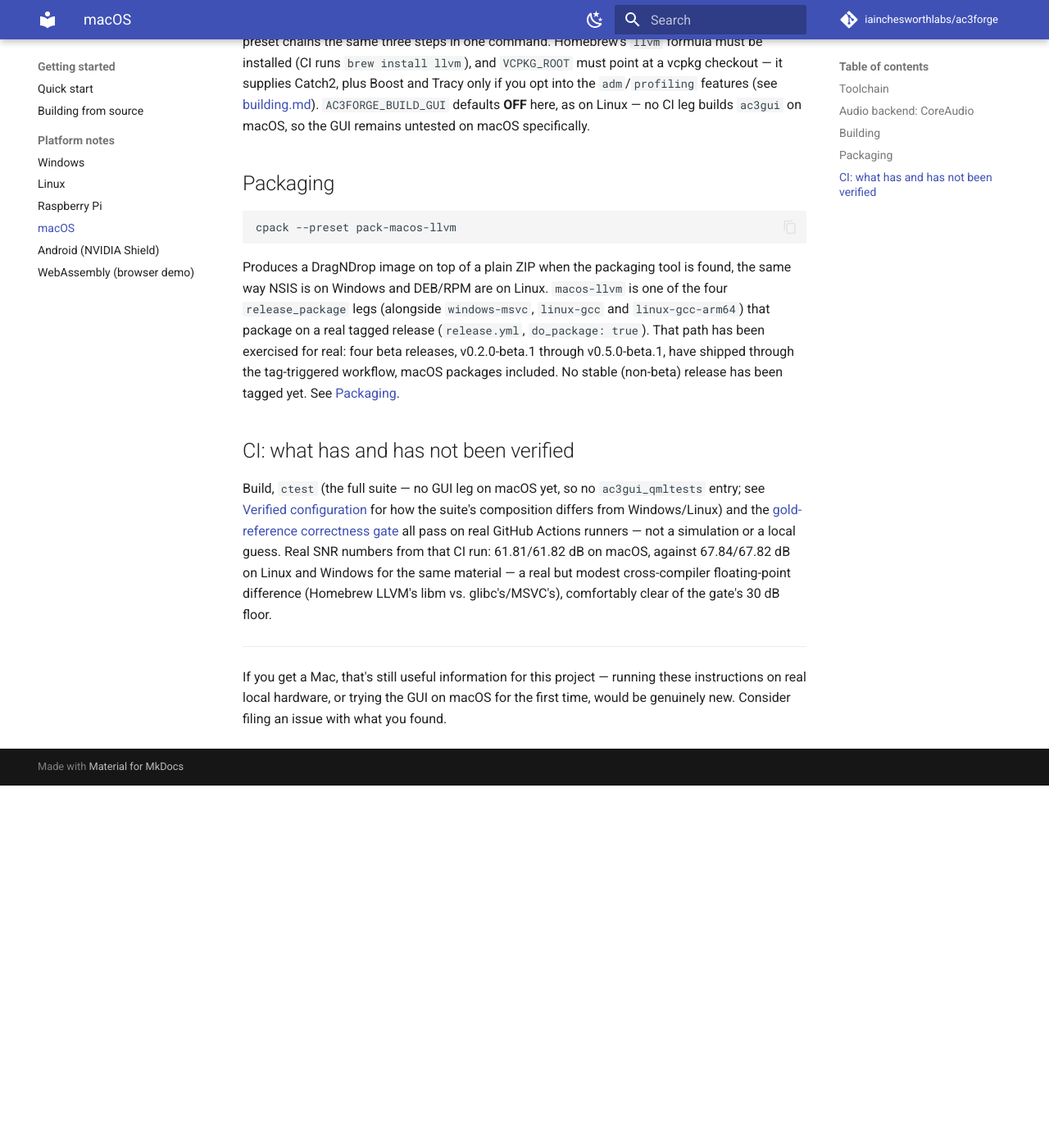
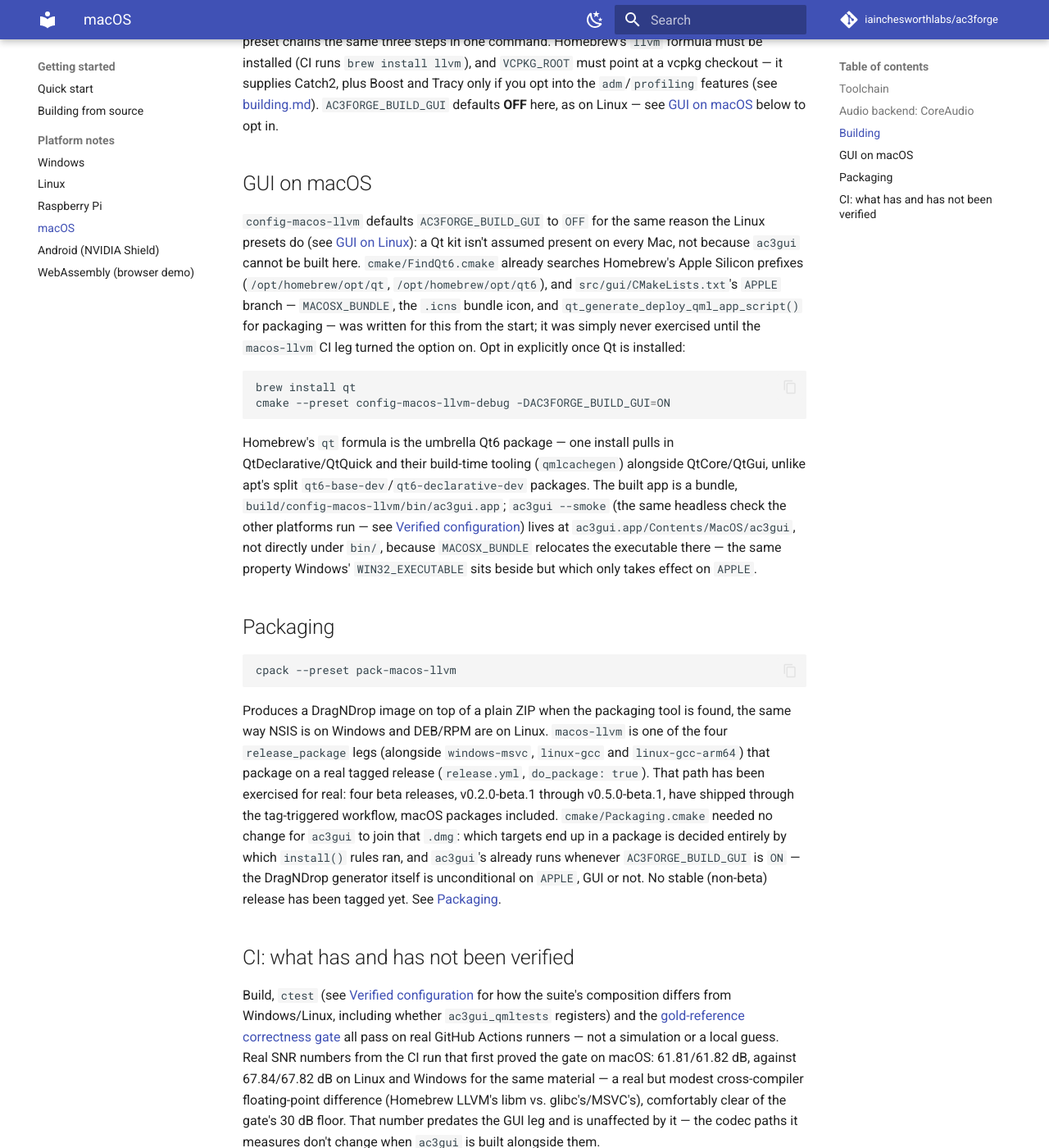
Before and after one commit to iainchesworth/ac3forge, an MkDocs documentation site: the page built from docs/platforms/macos.md, in a window 1280 px wide and 1400 px high, scrolled down 1489 px. Shown: the whole window at 82% size. Built offline with MkDocs 1.6.1 and Material for MkDocs 9.7.7, drawn with Linux system fonts in a browser that asks for light colours; comment, search, counter and statistics services are not loaded; before the commit the page ends 2447 px from its top, so only the background shows below that; some of the changed text lies outside the part shown.

Commit message:
ci(macos): build ac3gui on macos-llvm; stage a Homebrew Cask for it
The macos-llvm CI leg has built the CLI only since it was promoted out of
experimental - AC3FORGE_BUILD_GUI defaults off there for the same "Qt kit
not assumed present" reason it does on Linux, not because ac3gui cannot be
built on macOS. cmake/FindQt6.cmake already carries Homebrew's Qt6 prefixes
and src/gui/CMakeLists.txt's APPLE branch (MACOSX_BUNDLE, the .icns bundle
icon, qt_generate_deploy_qml_app_script()) was written for this from the
start; it was simply never exercised.

_build.yml now installs Homebrew's qt formula and passes
-DAC3FORGE_BUILD_GUI=ON on macos-llvm, the same opt-in shape the four Linux
build legs already use. The headless --smoke step needed a path fix: on
APPLE, MACOSX_BUNDLE relocates the executable to
bin/ac3gui.app/Contents/MacOS/ac3gui rather than plain bin/ac3gui.
cmake/Packaging.cmake needed no change - the DragNDrop generator already
packages whatever install() rules ran, ac3gui's included, once the option
is on.

Also stages a Homebrew Cask (packaging/homebrew/Casks/ac3gui.rb) for the
prebuilt .app, alongside the existing CLI-only Formula - both
packaging/homebrew/README.md and the Formula's own header comment already
flagged this as a known follow-up. It is not yet installable for real: no
tagged release has ever contained a macOS ac3gui build, so its
version/sha256 are placeholders until the first release cut after this
change lands. Copying it (and the updated Formula reference) into the
homebrew-ac3forge tap is a separate, manual step.

Updated docs/index.md, docs/building.md, docs/platforms/macos.md and
docs/releasing.md to match.

````diff
--- a/CMakePresets.json
+++ b/CMakePresets.json
@@ -124,7 +124,7 @@
     {
       "name": "macos-llvm",
       "hidden": true,
-      "description": "macOS (Apple Silicon)/Homebrew LLVM toolchain selection. Verified via CI only (this project has no local macOS host) - see docs/BUILDING.md's Verified configuration section. GUI off for the same reason as linux-gcc.",
+      "description": "macOS (Apple Silicon)/Homebrew LLVM toolchain selection. Verified via CI only (this project has no local macOS host) - see docs/BUILDING.md's Verified configuration section. GUI off by default for the same reason as linux-gcc - not because it cannot be built, but because a Qt kit is not assumed present on every Mac. CI's macos-llvm leg installs Homebrew's qt formula and passes -DAC3FORGE_BUILD_GUI=ON, the same opt-in shape as the four Linux build legs.",
       "cacheVariables": {
         "VCPKG_TARGET_TRIPLET": "arm64-macos-llvm",
         "VCPKG_CHAINLOAD_TOOLCHAIN_FILE": "${sourceDir}/cmake/toolchains/macos.llvm.toolchain.cmake",
--- a/docs/platforms/macos.md
+++ b/docs/platforms/macos.md
@@ -57,8 +57,33 @@ Drop `-debug` from all three preset names for a Release build; the `ci-macos-llv
 preset chains the same three steps in one command. Homebrew's `llvm` formula must be installed
 (CI runs `brew install llvm`), and `VCPKG_ROOT` must point at a vcpkg checkout — it supplies
 Catch2, plus Boost and Tracy only if you opt into the `adm`/`profiling` features (see
-[building.md](../building.md)). `AC3FORGE_BUILD_GUI` defaults **OFF** here, as on Linux — no CI
-leg builds `ac3gui` on macOS, so the GUI remains untested on macOS specifically.
+[building.md](../building.md)). `AC3FORGE_BUILD_GUI` defaults **OFF** here, as on Linux — see
+[GUI on macOS](#gui-on-macos) below to opt in.
+
+## GUI on macOS
+
+`config-macos-llvm` defaults `AC3FORGE_BUILD_GUI` to `OFF` for the same reason the Linux presets
+do (see [GUI on Linux](../building.md#gui-on-linux)): a Qt kit isn't assumed present on every
+Mac, not because `ac3gui` cannot be built here. `cmake/FindQt6.cmake` already searches Homebrew's
+Apple Silicon prefixes (`/opt/homebrew/opt/qt`, `/opt/homebrew/opt/qt6`), and
+`src/gui/CMakeLists.txt`'s `APPLE` branch — `MACOSX_BUNDLE`, the `.icns` bundle icon, and
+`qt_generate_deploy_qml_app_script()` for packaging — was written for this from the start; it
+was simply never exercised until the `macos-llvm` CI leg turned the option on. Opt in explicitly
+once Qt is installed:
+
+```bash
+brew install qt
+cmake --preset config-macos-llvm-debug -DAC3FORGE_BUILD_GUI=ON
+```
+
+Homebrew's `qt` formula is the umbrella Qt6 package — one install pulls in QtDeclarative/QtQuick
+and their build-time tooling (`qmlcachegen`) alongside QtCore/QtGui, unlike apt's split
+`qt6-base-dev`/`qt6-declarative-dev` packages. The built app is a bundle,
+`build/config-macos-llvm/bin/ac3gui.app`; `ac3gui --smoke` (the same headless check the other
+platforms run — see [Verified configuration](../building.md#verified-configuration)) lives at
+`ac3gui.app/Contents/MacOS/ac3gui`, not directly under `bin/`, because `MACOSX_BUNDLE` relocates
+the executable there — the same property Windows' `WIN32_EXECUTABLE` sits beside but which only
+takes effect on `APPLE`.
 
 ## Packaging
 
@@ -71,22 +96,27 @@ NSIS is on Windows and DEB/RPM are on Linux. `macos-llvm` is one of the four `re
 legs (alongside `windows-msvc`, `linux-gcc` and `linux-gcc-arm64`) that package on a real tagged
 release (`release.yml`, `do_package: true`). That path has been exercised for real: four beta
 releases, v0.2.0-beta.1 through v0.5.0-beta.1, have shipped through the tag-triggered workflow,
-macOS packages included. No stable (non-beta) release has been tagged yet. See
+macOS packages included. `cmake/Packaging.cmake` needed no change for `ac3gui` to join that
+`.dmg`: which targets end up in a package is decided entirely by which `install()` rules ran, and
+`ac3gui`'s already runs whenever `AC3FORGE_BUILD_GUI` is `ON` — the DragNDrop generator itself is
+unconditional on `APPLE`, GUI or not. No stable (non-beta) release has been tagged yet. See
 [Packaging](../building.md#packaging).
 
 ## CI: what has and has not been verified
 
-Build, `ctest` (the full suite — no GUI leg on macOS yet, so no `ac3gui_qmltests` entry; see
-[Verified configuration](../building.md#verified-configuration) for how the suite's composition
-differs from Windows/Linux) and the [gold-reference correctness
-gate](../building.md#gold-reference-correctness-gate) all pass on real GitHub Actions runners —
-not a simulation or a local guess. Real SNR numbers from that CI run: 61.81/61.82 dB on macOS,
-against 67.84/67.82 dB on Linux and Windows for the same material — a real but modest
-cross-compiler floating-point difference (Homebrew LLVM's libm vs. glibc's/MSVC's), comfortably
-clear of the gate's 30 dB floor.
+Build, `ctest` (see [Verified configuration](../building.md#verified-configuration) for how the
+suite's composition differs from Windows/Linux, including whether `ac3gui_qmltests` registers)
+and the [gold-reference correctness gate](../building.md#gold-reference-correctness-gate) all
+pass on real GitHub Actions runners — not a simulation or a local guess. Real SNR numbers from
+the CI run that first proved the gate on macOS: 61.81/61.82 dB, against 67.84/67.82 dB on Linux
+and Windows for the same material — a real but modest cross-compiler floating-point difference
+(Homebrew LLVM's libm vs. glibc's/MSVC's), comfortably clear of the gate's 30 dB floor. That
+number predates the GUI leg and is unaffected by it — the codec paths it measures don't change
+when `ac3gui` is built alongside them.
 
 ---
 
 If you get a Mac, that's still useful information for this project — running these instructions
-on real local hardware, or trying the GUI on macOS for the first time, would be genuinely new.
-Consider filing an issue with what you found.
+on real local hardware, or actually launching `ac3gui.app` and using it (CI's `--smoke` run
+proves it starts, loads its QML and drives a real encode headlessly, not that the interactive
+experience is right), would be genuinely new. Consider filing an issue with what you found.
````
Also changed, not shown: docs/building.md (+15 -12 lines), docs/index.md (+2 -2 lines), docs/releasing.md (+28 -4 lines), packaging/homebrew/README.md (+27 -10 lines), 4 other files.
